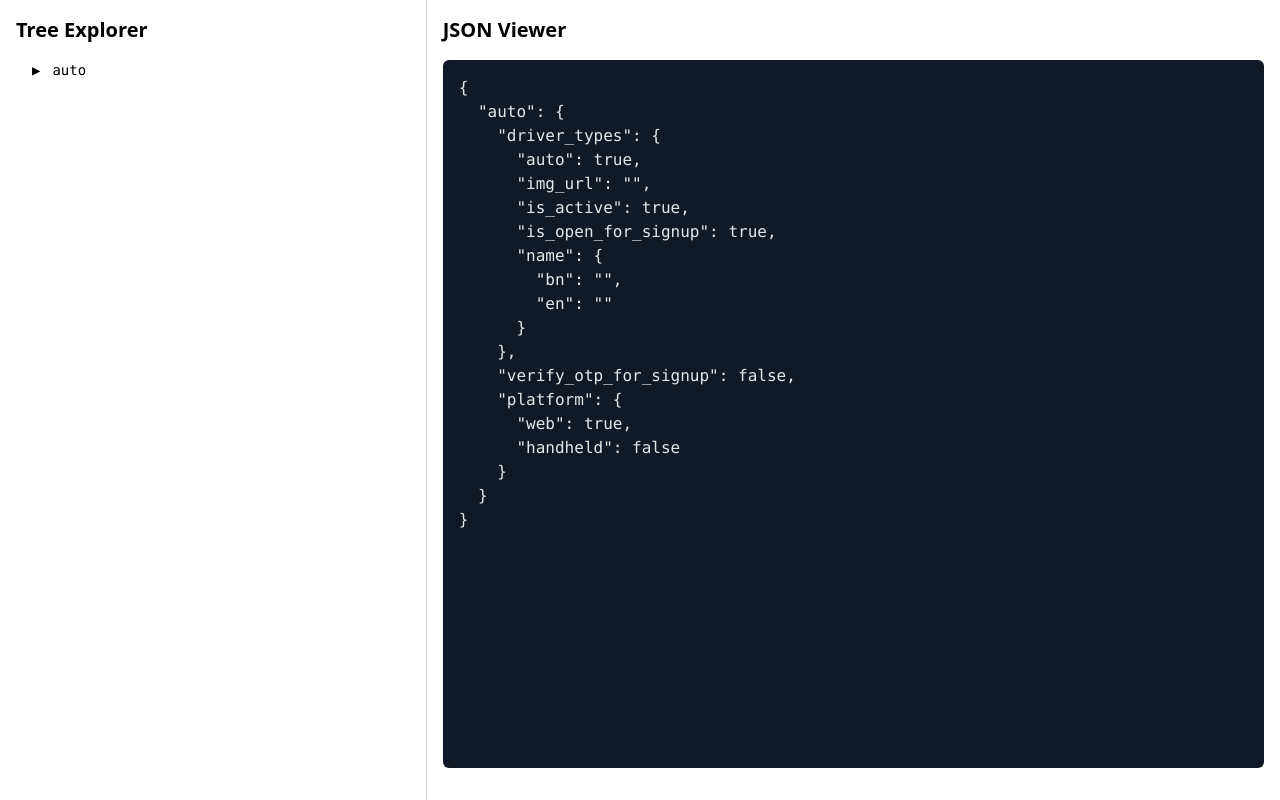
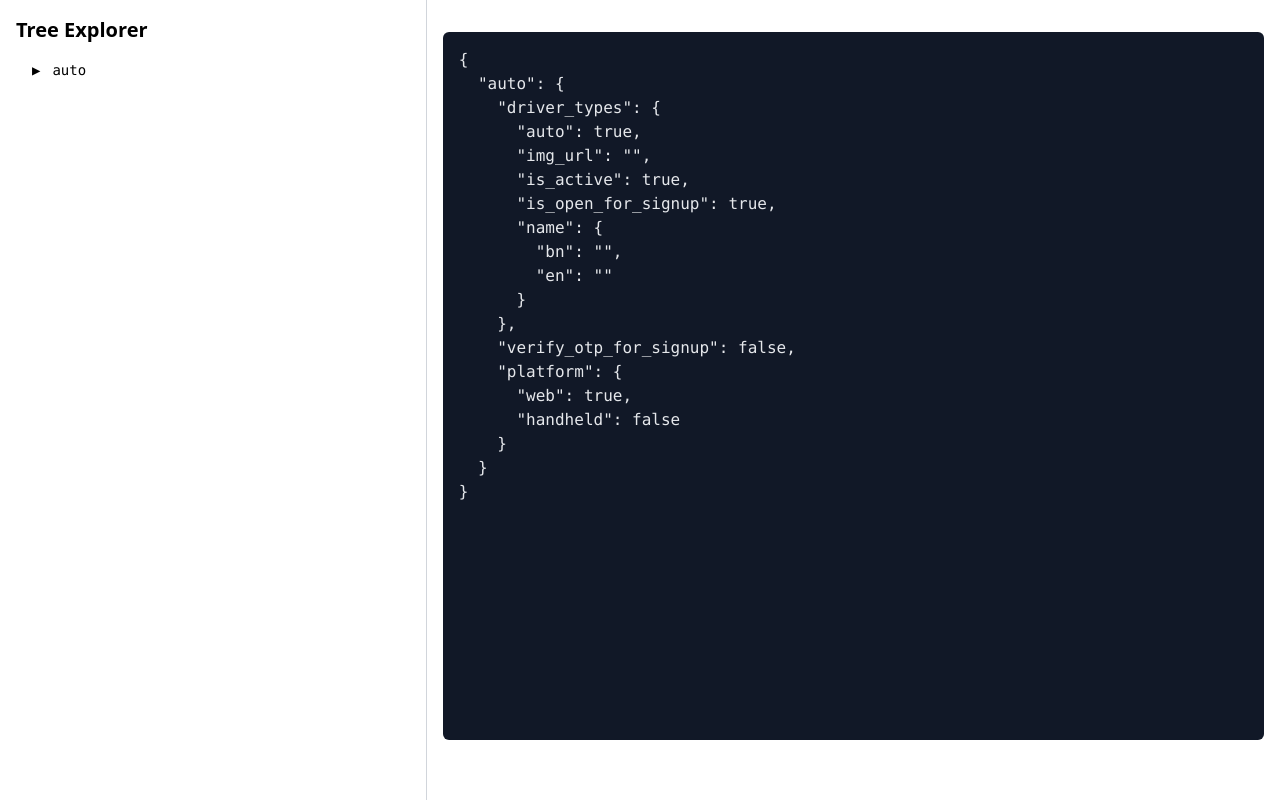
Before and after one commit to rifatr/TreeExplorer, a React (Vite) app: page / in a window 1280 px wide. Built offline with nearby package versions, Linux system fonts and the light colour scheme.

Commit message:
Add Breadcrumb

```diff
--- a/src/App.tsx
+++ b/src/App.tsx
@@ -2,6 +2,7 @@ import React from "react";
 import TreeView from "./components/TreeView";
 import { hardcodedJson } from "./hardcodedJson";
 import type { Path } from "./types/common";
+import Breadcrumb from "./components/Breadcrumb";
 
 function App() {
   const [selectedPath, setSelectedPath] = React.useState<Path>([]);
@@ -20,7 +21,10 @@ function App() {
 
       {/* Right Panel */}
       <div className="flex-1 p-4">
-        <h2 className="text-xl font-semibold mb-4">JSON Viewer</h2>
+        {/* Breadcrumb */}
+        <Breadcrumb path={selectedPath} />
+
+        {/* JSON Display */}
         <pre className="bg-gray-900 text-gray-200 p-4 rounded-md h-[calc(100%-60px)] overflow-auto">
           {JSON.stringify(hardcodedJson, null, 2)}
         </pre>
--- /dev/null
+++ b/src/components/Breadcrumb.tsx
@@ -0,0 +1,15 @@
+import type { Path } from "../types/common"
+
+interface Props {
+    path: Path;
+}
+
+const Breadcrumb = ({path}: Props) => {
+  return (
+    <div>
+        <h2 className="text-xl font-semibold mb-4">{path.join(" > ")}</h2>
+    </div>
+  )
+}
+
+export default Breadcrumb
```
